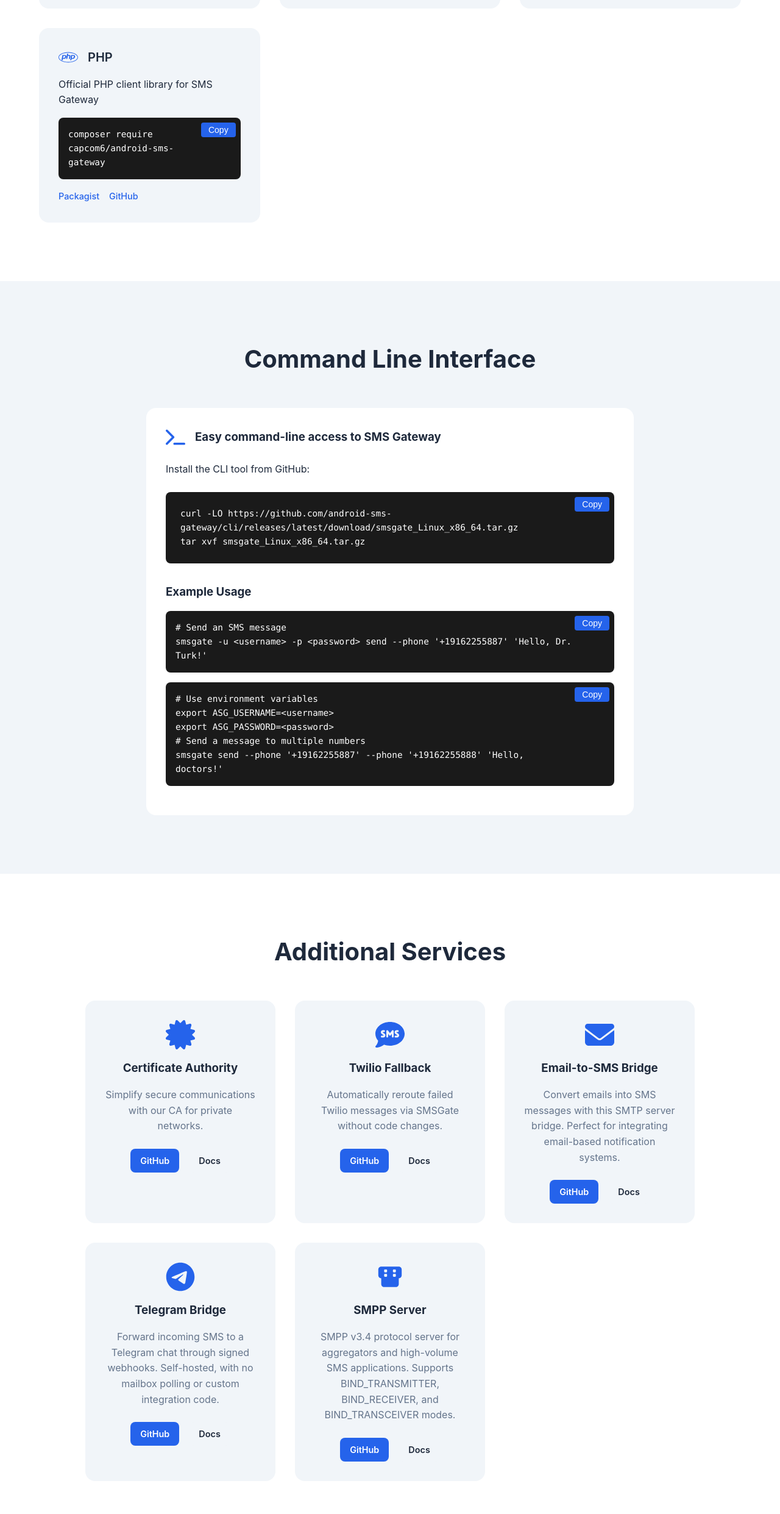
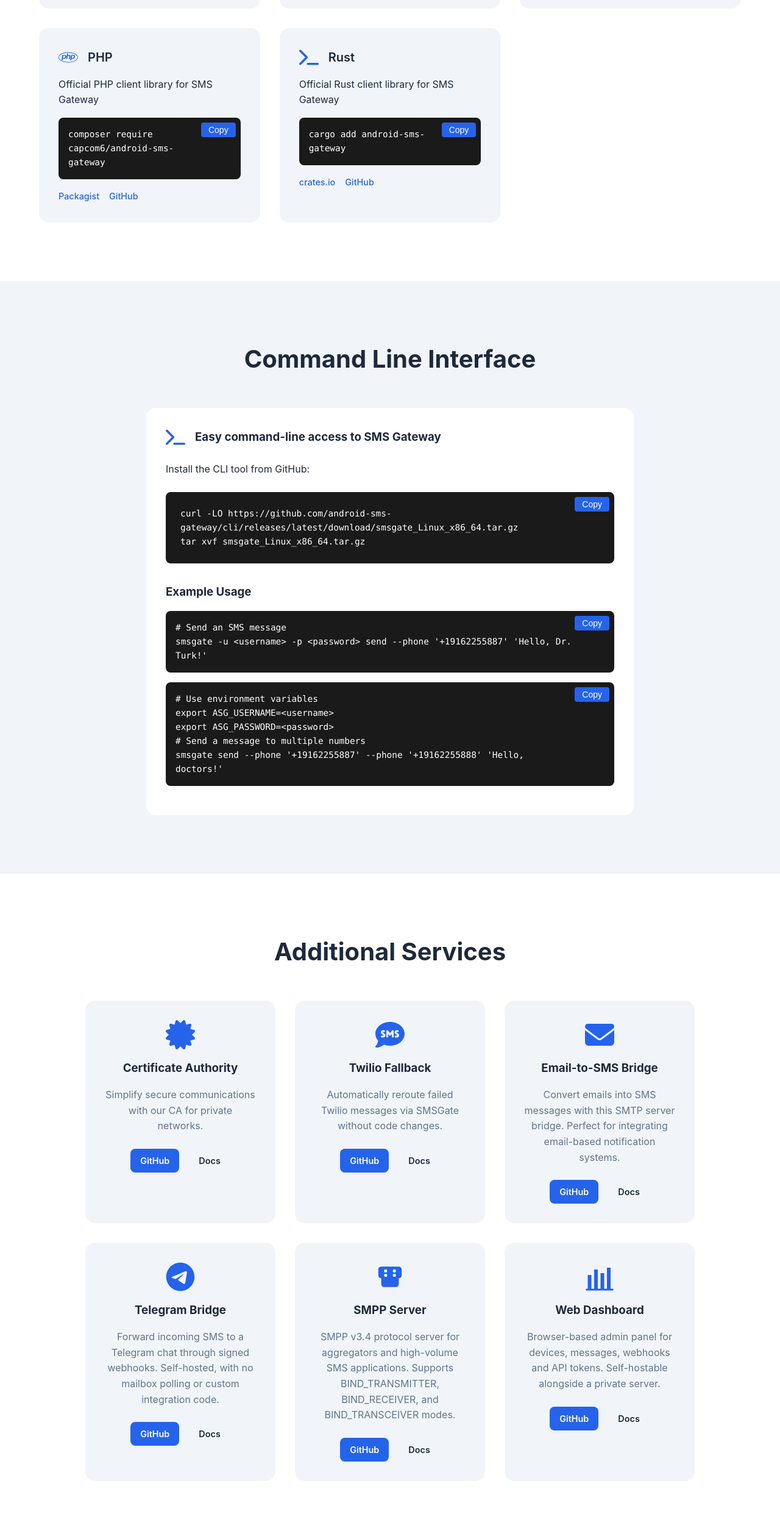
Before and after one commit to android-sms-gateway/landing, a plain HTML site: page index.html in a window 1280 px wide. Shown: the part 4657-7140 px from the top of the page at 61% size. Drawn offline with Linux system fonts and the light colour scheme.

Commit message:
[services] add web dashboard and rust sdk cards

```diff
--- a/index.html
+++ b/index.html
@@ -535,6 +535,27 @@
                             <a href="https://github.com/android-sms-gateway/client-php">GitHub</a>
                         </div>
                     </div>
+
+                    <div class="library-card">
+                        <div class="library-header">
+                            <div class="library-icon">
+                                <svg xmlns="http://www.w3.org/2000/svg" viewBox="0 0 576 512" width="32" height="32">
+                                    <path fill="currentColor"
+                                        d="M9.4 86.6C-3.1 74.1-3.1 53.9 9.4 41.4s32.8-12.5 45.3 0l192 192c12.5 12.5 12.5 32.8 0 45.3l-192 192c-12.5 12.5-32.8 12.5-45.3 0s-12.5-32.8 0-45.3L178.7 256 9.4 86.6zM256 416l288 0c17.7 0 32 14.3 32 32s-14.3 32-32 32l-288 0c-17.7 0-32-14.3-32-32s14.3-32 32-32z" />
+                                </svg>
+                            </div>
+                            <span class="library-lang">Rust</span>
+                        </div>
+                        <p>Official Rust client library for SMS Gateway</p>
+                        <div class="library-install">
+                            <code>cargo add android-sms-gateway</code>
+                            <button class="copy-button" onclick="copyCode(this)">Copy</button>
+                        </div>
+                        <div class="library-links">
+                            <a href="https://crates.io/crates/android-sms-gateway">crates.io</a>
+                            <a href="https://github.com/android-sms-gateway/client-rs">GitHub</a>
+                        </div>
+                    </div>
                 </div>
             </div>
         </section>
@@ -692,6 +713,28 @@
                             </a>
                         </div>
                     </div>
+
+                    <!-- Web Dashboard Service Card -->
+                    <div class="service-card">
+                        <div class="service-icon">
+                            <svg xmlns="http://www.w3.org/2000/svg" viewBox="0 0 512 512" width="48" height="48"
+                                aria-hidden="true" focusable="false">
+                                <path fill="currentColor"
+                                    d="M48 224h64v240H48zM160 128h64v336h-64zM272 192h64v272h-64zM384 96h64v368h-64zM16 464h480v32H16z" />
+                            </svg>
+                        </div>
+                        <h3>Web Dashboard</h3>
+                        <p>Browser-based admin panel for devices, messages, webhooks and API tokens. Self-hostable
+                            alongside a private server.</p>
+                        <div class="service-links">
+                            <a href="https://github.com/android-sms-gateway/web-dashboard" class="button primary">
+                                GitHub
+                            </a>
+                            <a href="https://docs.sms-gate.app/services/web-dashboard/" class="button secondary">
+                                Docs
+                            </a>
+                        </div>
+                    </div>
                 </div>
             </div>
         </section>
--- a/sitemap.xml
+++ b/sitemap.xml
@@ -2,7 +2,7 @@
 <urlset xmlns="http://www.sitemaps.org/schemas/sitemap/0.9">
   <url>
     <loc>https://sms-gate.app/</loc>
-    <lastmod>2026-06-28</lastmod>
+    <lastmod>2026-11-10</lastmod>
     <changefreq>monthly</changefreq>
     <priority>1.0</priority>
   </url>
```
